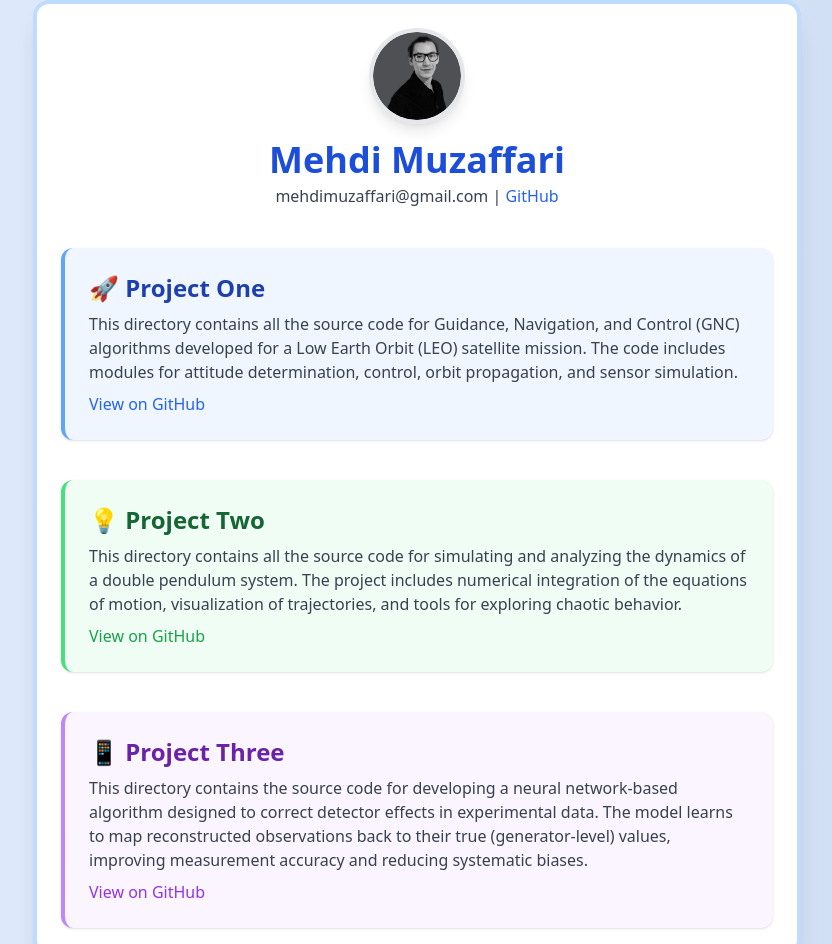
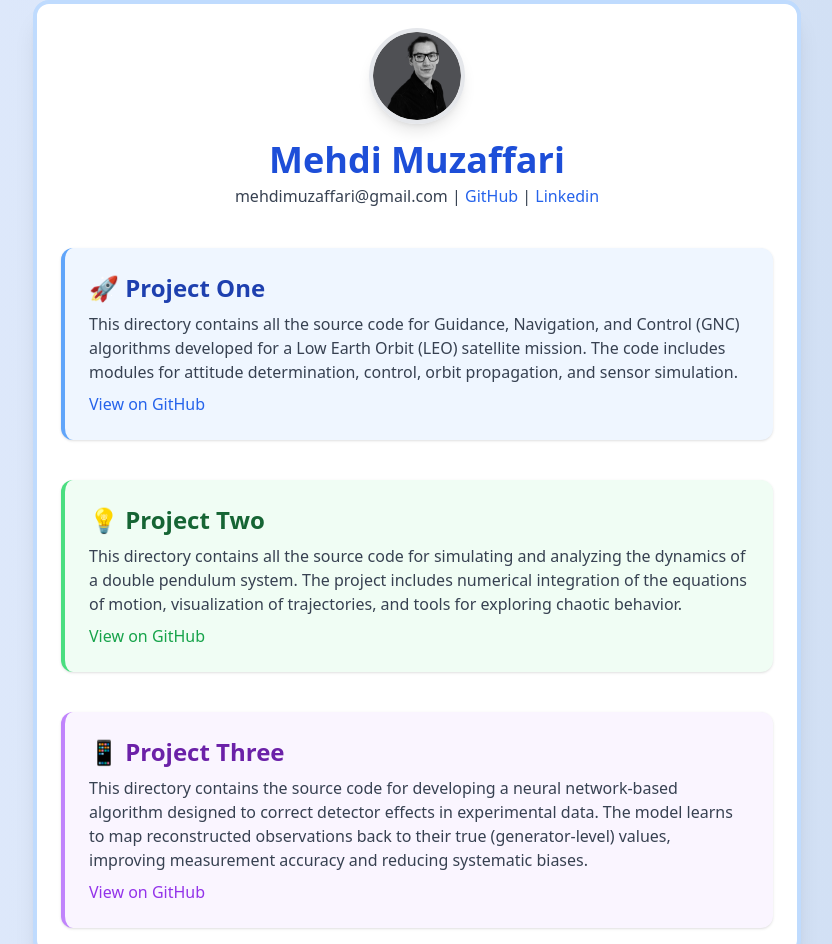
Before and after one commit to Mehdimuz/Portfolio.github.io, a plain HTML site: page index.html in a window 1280 px wide. Shown: the top 944 px of the page, without its empty margins (223-1055 px from the left). Drawn offline with nearby package versions, Linux system fonts and the light colour scheme.

Commit message:
Update index.html

```diff
--- a/index.html
+++ b/index.html
@@ -25,7 +25,8 @@
                 class="w-24 h-24 rounded-full shadow-lg mb-4 border-4 border-white-400">
             <h1 class="text-4xl font-extrabold text-blue-700 mb-1">Mehdi Muzaffari</h1>
             <p class="text-gray-700 text-center mb-4">mehdimuzaffari@gmail.com | <a href="https://github.com/Mehdimuz"
-                    class="text-blue-600 hover:underline">GitHub</a></p>
+                    class="text-blue-600 hover:underline">GitHub</a> | <a href="http://www.linkedin.com/in/mehdimuz"
+                    class="text-blue-600 hover:underline">Linkedin</a></p>
         </div>
 
         <div class="space-y-10 mt-6">
```
